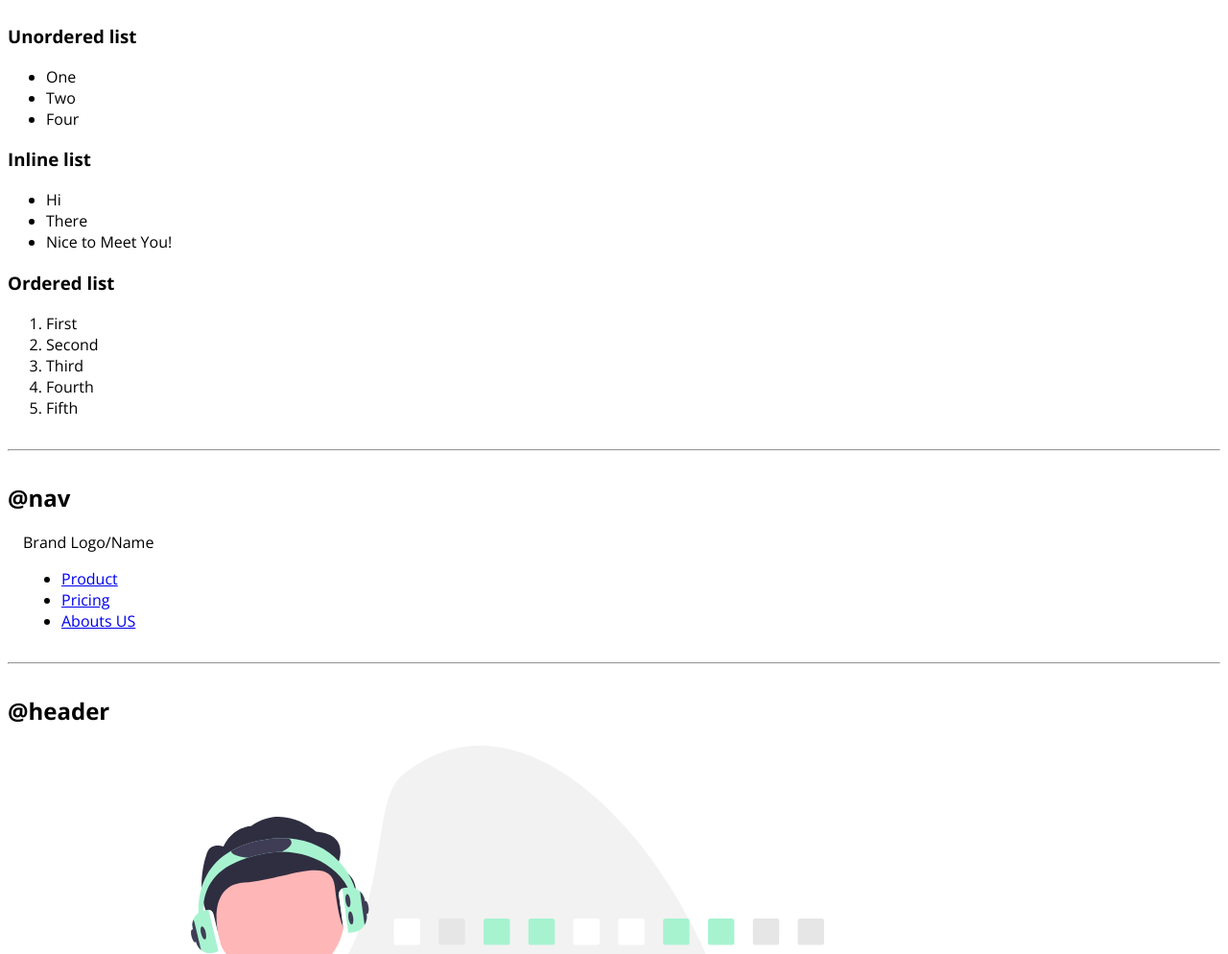
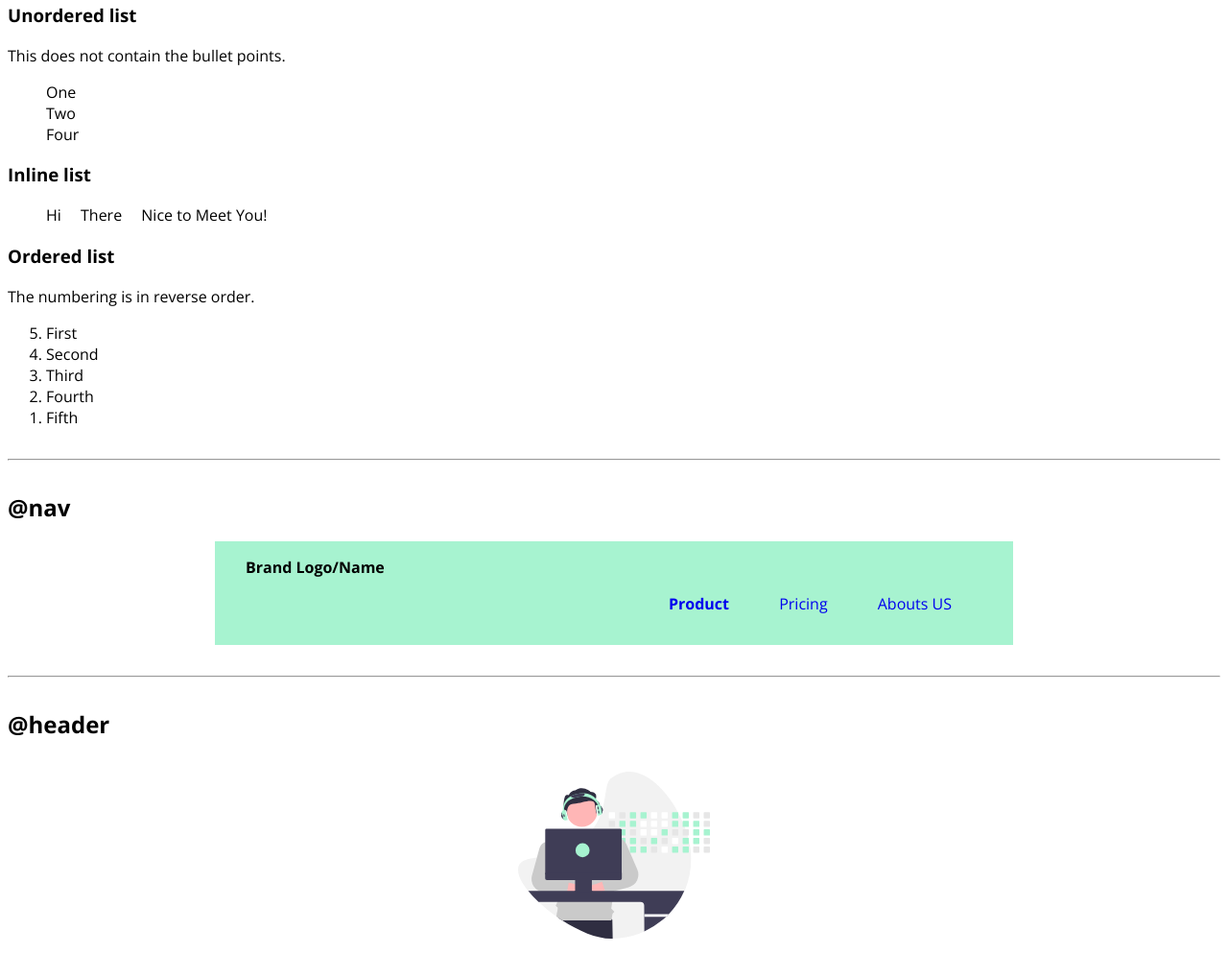
Before and after one commit to MrFullStackDev/Component-Library, a plain HTML site: page index.html in a window 1280 px wide. Shown: the part 1170-2164 px from the top of the page at 96% size. Drawn offline with nearby package versions, Linux system fonts and the light colour scheme.

Commit message:
Updated CSS

```diff
--- a/index.html
+++ b/index.html
@@ -63,19 +63,21 @@
     <hr />
     <h2>@lists</h2>
     <h3>Unordered list</h3>
-    <ul class="unordered">
+    <p>This does not contain the bullet points.</p>
+    <ul class="nobullets">
       <li>One</li>
       <li>Two</li>
       <li>Four</li>
     </ul>
     <h3>Inline list</h3>
-    <ul class="inline-unodered">
-      <li>Hi</li>
-      <li>There</li>
-      <li>Nice to Meet You!</li>
+    <ul class="nobullets">
+      <li class="list-item-inline">Hi</li>
+      <li class="list-item-inline">There</li>
+      <li class="list-item-inline">Nice to Meet You!</li>
     </ul>
     <h3>Ordered list</h3>
-    <ol class="ordered-list">
+    <p>The numbering is in reverse order.</p>
+    <ol reversed>
       <li>First</li>
       <li>Second</li>
       <li>Third</li>
@@ -84,20 +86,24 @@
     </ol>
     <hr />
     <h2>@nav</h2>
-    <nav class="navigation">
+    <nav class="navigation container">
       <div class="container-fluid">
         <div class="brand">Brand Logo/Name</div>
-        <ul>
-          <li><a href="#">Product</a></li>
-          <li><a href="#">Pricing</a></li>
-          <li><a href="#">Abouts US</a></li>
+        <ul class="nobullets nav-pills">
+          <li class="list-item-inline">
+            <a class="link link-active" href="#">Product</a>
+          </li>
+          <li class="list-item-inline"><a class="link" href="#">Pricing</a></li>
+          <li class="list-item-inline">
+            <a class="link" href="#">Abouts US</a>
+          </li>
         </ul>
       </div>
     </nav>
     <hr />
     <h2>@header</h2>
     <header class="hero">
-      <img src="Assets/hero.svg" alt="Hero Image" />
+      <img class="hero-img" src="Assets/hero.svg" alt="Hero Image" />
       <h3>This is Heading for the Hero image.</h3>
     </header>
     <hr />
@@ -105,27 +111,32 @@
     <!-- <p>A section is use to divide the page into different parts. This creates a better understanding.</p> -->
     <h3>Normal Section</h3>
     <section class="section">
+      <div class="container container-fluid">
         <h4>Heading inside section</h4>
         <p>
-        Lorem ipsum dolor sit amet consectetur adipisicing elit. Cumque, error.
+          Lorem ipsum dolor sit amet consectetur adipisicing elit. Cumque,
+          error.
         </p>
+      </div>
     </section>
     <h3>Off White Section</h3>
-    <section class="section ow">
+    <section class="section-ow">
+      <div class="container container-fluid">
         <h4>Heading inside off white section</h4>
         <p>
           Lorem ipsum dolor sit amet consectetur adipisicing elit. Fugiat,
           repudiandae.
         </p>
+      </div>
     </section>
     <hr />
     <h2>@footer</h2>
-    <footer class="footer">
+    <footer class="footer container">
       <p>Thank you for checking this out.</p>
-      <ul class="unordered list-inline">
-        <li>Meta</li>
-        <li>Twitter</li>
-        <li>Linkedin</li>
+      <ul class="unordered nobullets">
+        <li class="list-item-inline"><a href="#">Meta</a></li>
+        <li class="list-item-inline"><a href="#">Twitter</a></li>
+        <li class="list-item-inline"><a href="#">Linkedin</a></li>
       </ul>
     </footer>
   </body>
--- a/style.css
+++ b/style.css
@@ -15,7 +15,7 @@ hr {
   padding-right: 1rem;
 }
 .container {
-  max-width: 600px;
+  max-width: 800px;
   margin: auto;
 }
 
@@ -36,3 +36,59 @@ hr {
   border: 1px solid #a7f3d0;
   color: black;
 }
+
+/*@lists*/
+.nobullets {
+  list-style: none;
+}
+.list-item-inline {
+  display: inline;
+  padding-right: 1rem;
+}
+
+/*@nav*/
+.navigation {
+  background-color: #a7f3d0;
+  color: black;
+  padding: 1rem;
+}
+.nav-pills {
+  text-align: right;
+}
+.brand {
+  font-weight: bold;
+}
+.link-active {
+  font-weight: bold;
+}
+
+/*@header*/
+.hero {
+  text-align: center;
+}
+.hero-img {
+  width: 200px;
+  height: 200px;
+  display: block;
+  margin: auto;
+}
+
+/*@section*/
+.section {
+  padding: 2rem;
+  text-align: center;
+}
+
+.section-ow {
+  background-color: wheat;
+  padding: 2rem;
+  text-align: center;
+}
+
+/*@footer*/
+.footer {
+  background-color: #a7f3d0;
+  padding: 1rem;
+  color: black;
+  text-align: center;
+}
```
Lines whose indentation alone changed are shown as unchanged.
